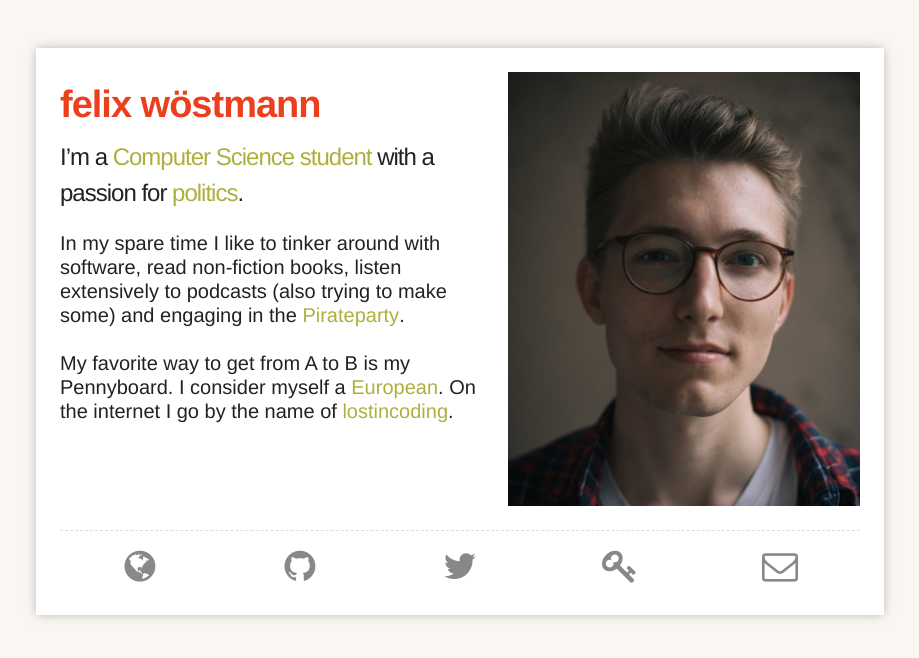
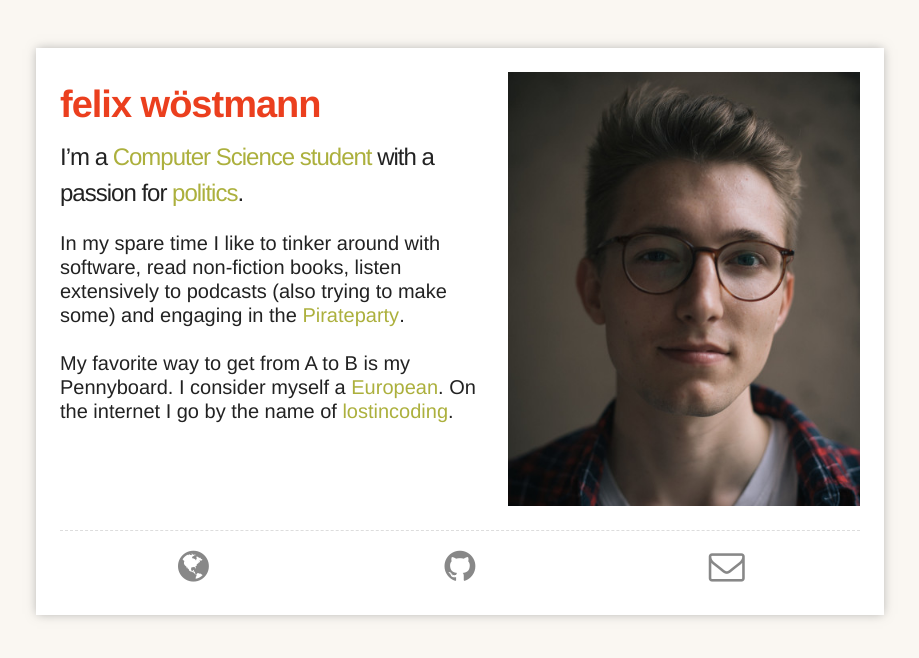
Before and after one commit to felixwoestmann/felixwoestmann.github.io, a Jekyll site: the page built from index.md, in a window 1280 px wide. Shown: the top 658 px of the page, without its empty margins (180-1099 px from the left). Built offline with Jekyll 4.4.1, drawn with Linux system fonts in a browser that asks for light colours; nearby versions of some CDN libraries; our own code applies the rules of GitHub Pages for plain Markdown files.

Commit message:
Update default.html

```diff
--- a/_layouts/default.html
+++ b/_layouts/default.html
@@ -31,17 +31,6 @@
               <i class="fa fa-github"></i>
             </a>
           </li>
-          <li class="social-twitter">
-            <a href="{{ site.twitter_url }}">
-              <i class="fa fa-twitter"></i>
-            </a>
-          </li>
-
-          <li class="social-keybase">
-            <a href="{{ site.keybase_url }}">
-              <i class="fa fa-key"></i>
-            </a>
-          </li>
           <li class="social-email">
             <a href="mailto:{{ site.email }}">
               <i class="fa fa-envelope-o"></i>
```
